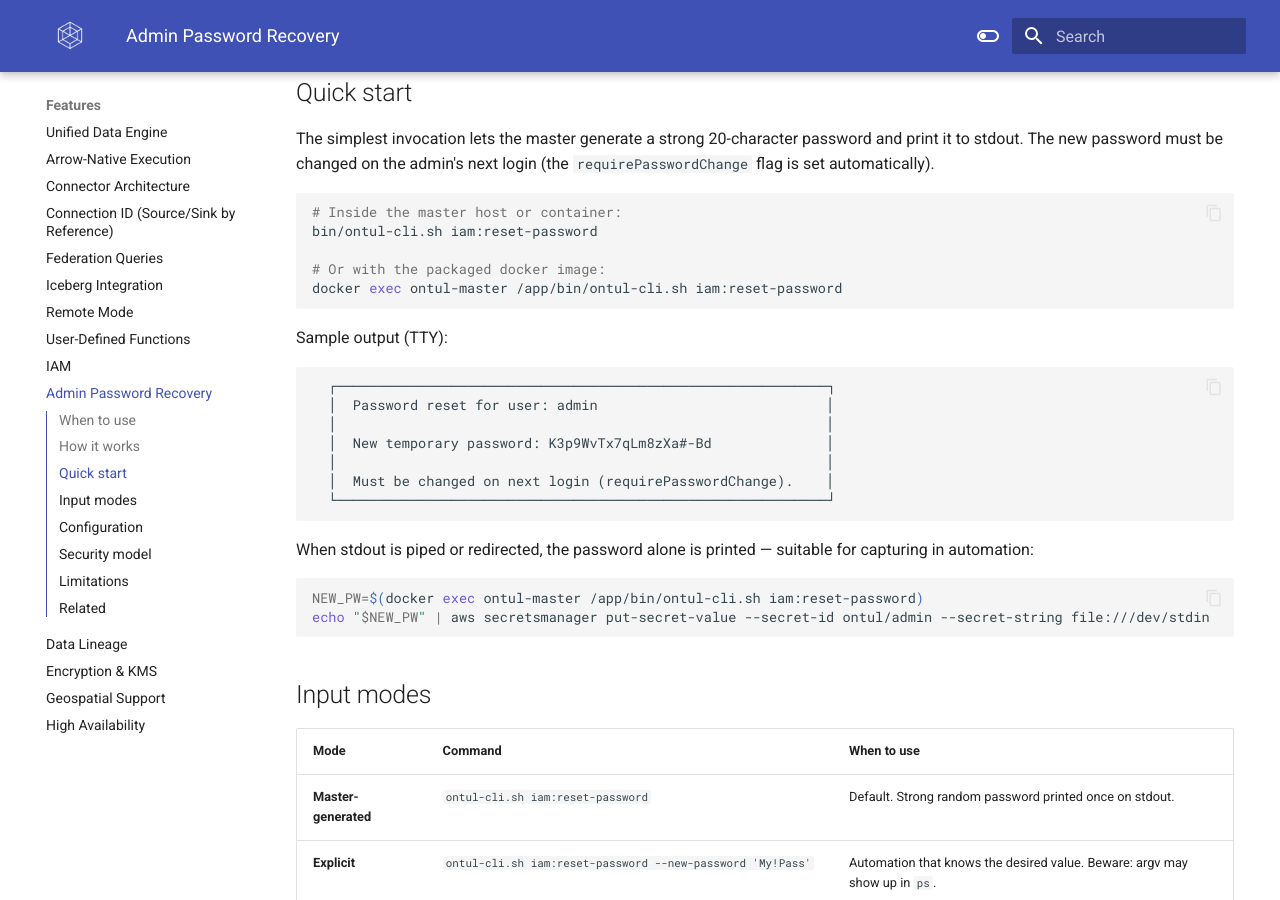
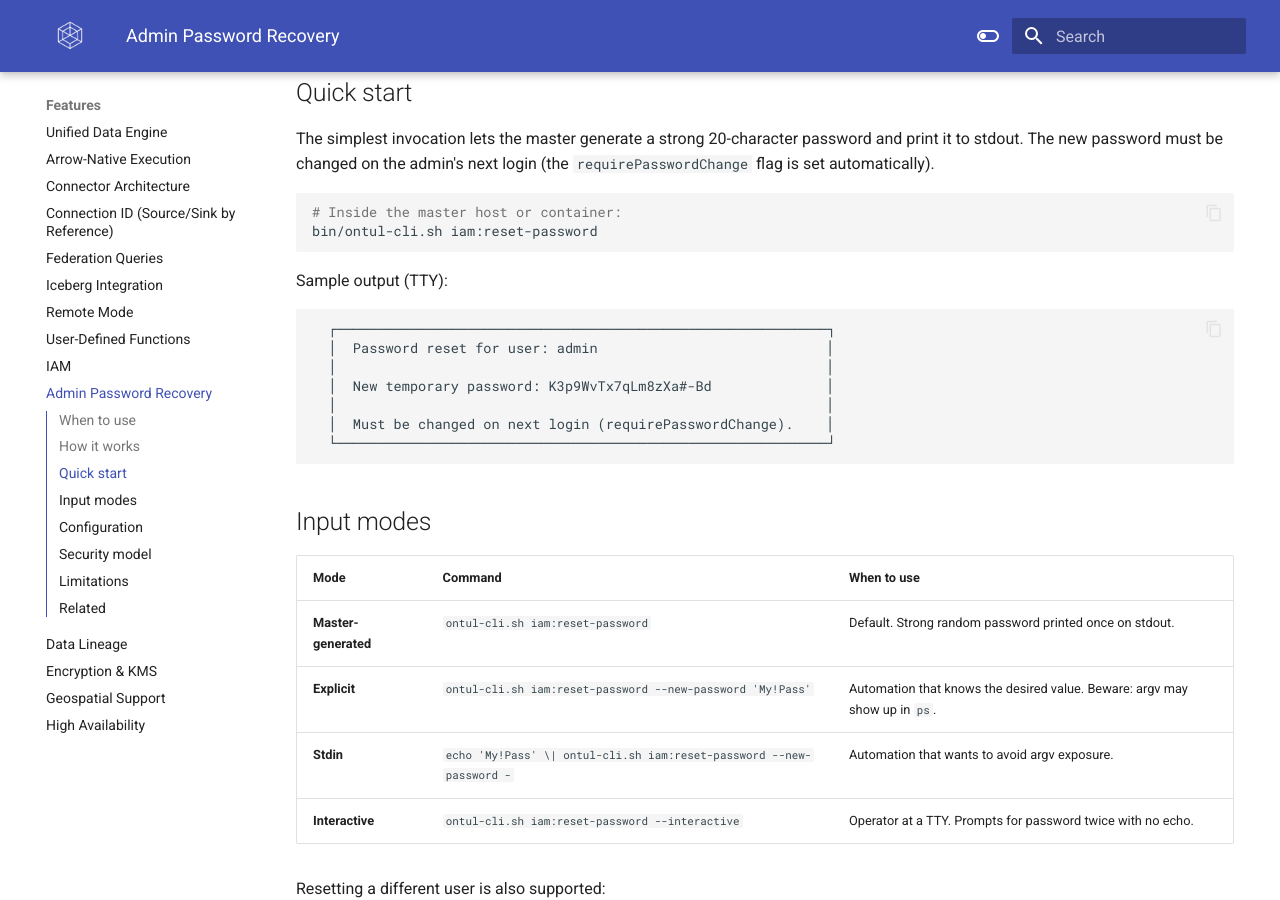
Before and after one commit to cloudcheflabs/ontul-docs, an MkDocs documentation site: the page built from docs/features/admin-password-recovery.md, in a window 1280 px wide and 900 px high, scrolled down 1266 px. Built offline with MkDocs 1.6.1 and Material for MkDocs 9.7.7, drawn with Linux system fonts in a browser that asks for light colours; the version menu is left out.

Commit message:
docs: remove docker examples from admin password recovery.
Co-Authored-By: Claude Opus 4.7 (1M context) <noreply@anthropic.com>

````diff
--- a/docs/features/admin-password-recovery.md
+++ b/docs/features/admin-password-recovery.md
@@ -54,9 +54,6 @@ admin's next login (the `requirePasswordChange` flag is set automatically).
 ```bash
 # Inside the master host or container:
 bin/ontul-cli.sh iam:reset-password
-
-# Or with the packaged docker image:
-docker exec ontul-master /app/bin/ontul-cli.sh iam:reset-password
 ```
 
 Sample output (TTY):
@@ -69,14 +66,6 @@ Sample output (TTY):
   │                                                            │
   │  Must be changed on next login (requirePasswordChange).    │
   └────────────────────────────────────────────────────────────┘
-```
-
-When stdout is piped or redirected, the password alone is printed — suitable
-for capturing in automation:
-
-```bash
-NEW_PW=$(docker exec ontul-master /app/bin/ontul-cli.sh iam:reset-password)
-echo "$NEW_PW" | aws secretsmanager put-secret-value --secret-id ontul/admin --secret-string file:///dev/stdin
 ```
 
 ## Input modes
````
